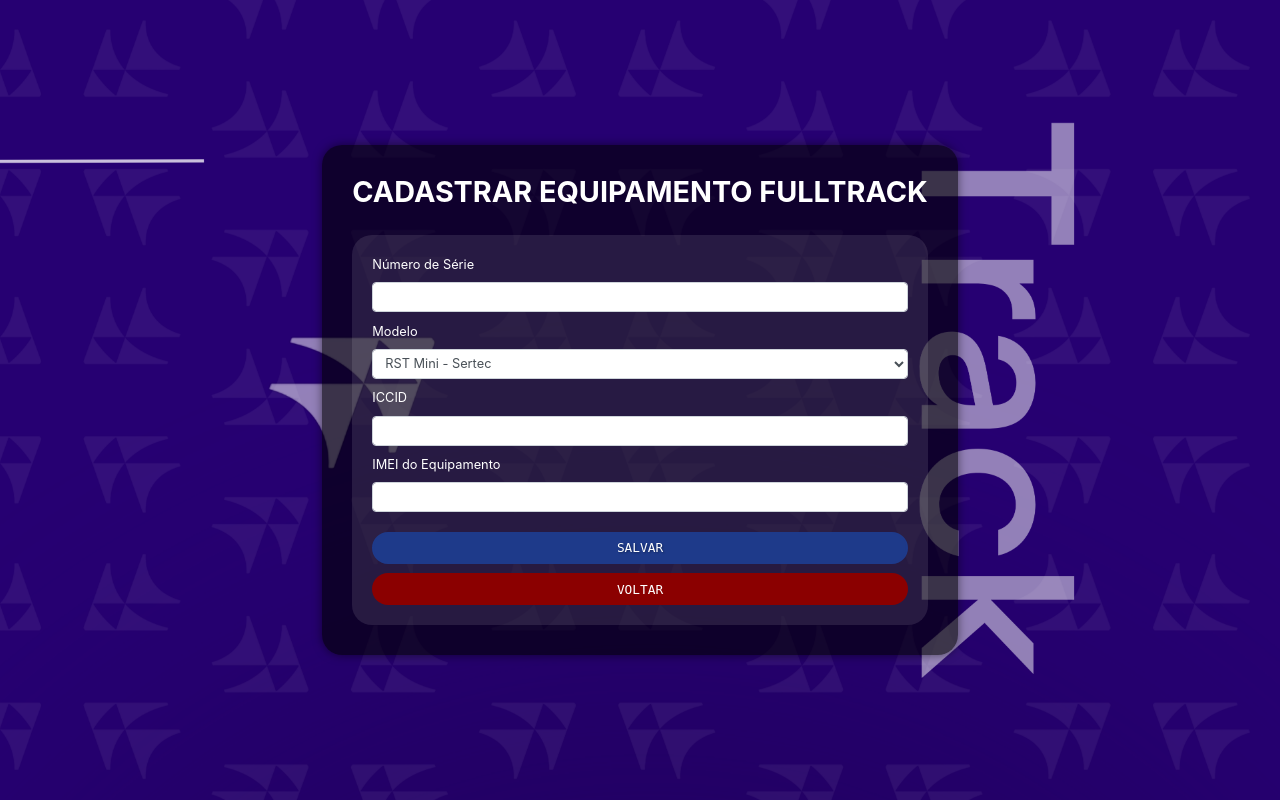
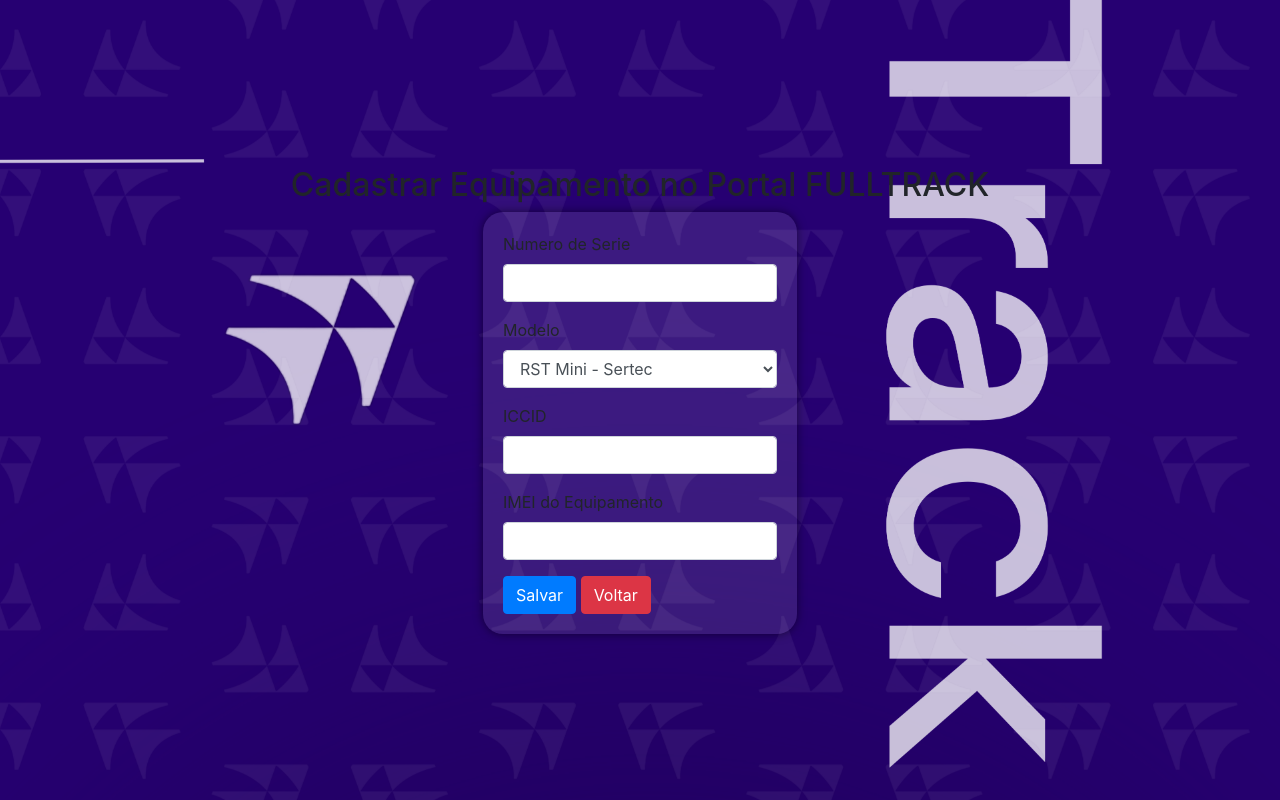
Before and after one commit to PaulinDaTrack/Estoque, a Flask app: page /cadastrar_fulltrack in a window 1280 px wide. Run offline with Flask 3, Linux system fonts and the light colour scheme; the visitor is signed in with stand-in values (Sample User, id 1); parts of the project's set-up code (start-up, migrations or seed data) failed here and were passed over; some libraries are stand-ins or nearby versions.

Commit message:
Correçao de rota

```diff
--- a/FrontEnd/templates/cadastrar_fulltrack.html
+++ b/FrontEnd/templates/cadastrar_fulltrack.html
@@ -5,158 +5,15 @@
     <meta name="viewport" content="width=device-width, initial-scale=1.0">
     <title>Cadastrar Equipamento no Portal FULLTRACK</title>
     <link rel="stylesheet" href="https://stackpath.bootstrapcdn.com/bootstrap/4.5.2/css/bootstrap.min.css">
-    <style>
-        /* 🔹 Define o estilo geral da página */
-        html, body {
-            height: 100%;
-            width: 100%;
-            margin: 0;
-            padding: 0;
-            overflow: hidden; /* Impede rolagem inesperada */
-            display: flex;
-            justify-content: center;
-            align-items: center;
-            background-image: url("{{ url_for('static', filename='fundoInicial4.png') }}");
-            background-size: cover;
-            background-position: center;
-            background-repeat: no-repeat;
-            background-attachment: fixed;
-            color: white;
-        }
-
-        /* 🔹 Criando um fundo translúcido para a área principal */
-        .content-box {
-            background: rgba(0, 0, 0, 0.6);
-            padding: 30px;
-            border-radius: 20px;
-            box-shadow: 0 0 10px rgba(0, 0, 0, 0.5);
-            text-align: center;
-            max-width: 90%;
-            display: flex;
-            flex-direction: column;
-            justify-content: center;
-            align-items: center;
-        }
-
-         /* 🔹 Configuração do container */
-         .container {
-            height: auto; /* Ajusta a altura automaticamente */
-            display: flex; /* Usa flexbox */
-            flex-direction: column; /* Organiza os elementos em coluna */
-            justify-content: center; /* Centraliza verticalmente */
-            align-items: center; /* Centraliza horizontalmente */
-            padding: 20px; /* Adiciona espaçamento interno */
-            width: 100%; /* Garante que ocupe toda a largura disponível */
-        }
-
-        /* 🔹 Estilizando o título */
-        h2 {
-            margin-bottom: 0.6rem;
-            font-weight: 700;
-            font-size: 1.8rem;
-        }
-
-        /* 🔹 Estilização dos botões */
-        .btn-red, .btn-danger-custom {
-            width: 100%;
-            height: 2rem;
-            font-size: 0.8rem;
-            text-transform: uppercase;
-            font-family: Andale Mono, monospace;
-            border-radius: 20px;
-            display: flex;
-            align-items: center;
-            justify-content: center;
-            transition: background 0.3s, transform 0.2s;
-            margin-top: 0.6rem;
-        }
-
-        .btn-red {
-            background: #1E3A8A;
-            border: 2px solid #1E3A8A;
-            color: white;
-            text-shadow: 1px 1px 2px rgba(0, 0, 0, 0.3);
-            width: 100%;
-        }
-
-        .btn-red:hover {
-            background: #162d5e;
-            transform: translateY(-3px);
-            color: white;
-        }
-
-        .btn-danger-custom {
-            background: #8B0000;
-            border: none;
-            color: white;
-        }
-
-        .btn-danger-custom:hover {
-            background: #A52A2A;
-            transform: translateY(-3px);
-            color: white;
-        }
-
-        /* 🔹 Estilização do formulário */
-        .form-frame {
-            background-color: rgba(255, 255, 255, 0.1);
-            padding: 20px;
-            border-radius: 20px;
-            margin-top: 1rem;
-            width: 100%;
-            max-width: 800px;
-            display: flex;
-            flex-direction: column;
-            align-items: center;
-        }
-
-        .form-group {
-            width: 100%;
-            text-align: left;
-            font-size: 0.8rem;
-            margin-bottom: 0.6rem;
-        }
-
-        input.form-control, select.form-control {
-            font-size: 0.8rem !important;
-            height: 30px !important;
-            padding: 4px 8px !important;
-        }
-
-        .floating-card {
-            position: fixed;
-            top: 20px;
-            right: 20px;
-            background: rgba(0, 0, 0, 0.7);
-            color: white;
-            padding: 15px;
-            border-radius: 10px;
-            box-shadow: 0 0 10px rgba(0, 0, 0, 0.5);
-            display: none; /* Inicialmente escondido */
-        }
-    </style>
-    <script>
-        function showFloatingCard(message, isSuccess) {
-            const card = document.getElementById('floating-card');
-            card.innerText = message;
-            card.style.backgroundColor = isSuccess ? 'rgba(0, 128, 0, 0.7)' : 'rgba(128, 0, 0, 0.7)';
-            card.style.display = 'block';
-            setTimeout(() => {
-                card.style.display = 'none';
-            }, 5000);
-        }
-    </script>
+    <link rel="stylesheet" href="{{ url_for('static', filename='cadastrar_fulltrack.css') }}">
 </head>
 <body>
     <div class="container">
-        <div class="content-box">
-            <h2>CADASTRAR EQUIPAMENTO FULLTRACK</h2>
-
-            <!-- 🔹 Formulário de Cadastro -->
+        <h2>Cadastrar Equipamento no Portal FULLTRACK</h2>
         <div class="form-frame">
-                <form method="POST" style="display: flex; flex-direction: column; align-items: center; width: 100%;">
+            <form method="POST">
                 <div class="form-group">
-                        <label for="ras_ras_id_aparelho">Número de Série</label>
+                    <label for="ras_ras_id_aparelho">Numero de Serie</label>
                     <input type="text" class="form-control" id="ras_ras_id_aparelho" name="ras_ras_id_aparelho" value="{{ ras_ras_id_aparelho }}" required>
                 </div>
                 <div class="form-group">
@@ -171,23 +28,12 @@
                 </div>
                 <div class="form-group">
                     <label for="ras_ras_imei">IMEI do Equipamento</label>
-                        <input type="text" class="form-control" id="ras_ras_imei" name="ras_ras_imei" value="{{ imei }}">
+                    <input type="text" class="form-control" id="ras_ras_imei" name="ras_ras_imei" value="{{ imei }}" required>
                 </div>
-
-                    <!-- 🔹 Botão "Salvar" -->
-                    <button type="submit" class="btn btn-red">Salvar</button>
-
-                    <!-- 🔹 Botão "Voltar" abaixo -->
-                    <a href="{{ url_for('cadastrar_equipamentos_portal') }}" class="btn btn-danger-custom">Voltar</a>
+                <button type="submit" class="btn btn-primary">Salvar</button>
+                <a href="{{ url_for('cadastrar_equipamentos_portal') }}" class="btn btn-danger">Voltar</a>
             </form>
         </div>
     </div>
-    </div>
-    <div id="floating-card" class="floating-card"></div>
-    {% if flash_message %}
-    <script>
-        showFloatingCard("{{ flash_message }}", "{{ is_success }}");
-    </script>
-    {% endif %}
 </body>
 </html>
--- a/app.py
+++ b/app.py
@@ -10,13 +10,16 @@
 
 load_dotenv()
 
-app = Flask(__name__)
+app = Flask(__name__, template_folder='FrontEnd/templates', static_folder='FrontEnd/static')
 app.secret_key = 'your_secret_key'
 app.config['PERMANENT_SESSION_LIFETIME'] = timedelta(minutes=30)
 
 def conectar_banco():
+    db_host = os.getenv('DB_HOST')
+    print(f"Tentando conectar a: {db_host}")  # Debug temporário
     return mysql.connector.connect(
-        host=os.getenv('DB_HOST'),
+        host=db_host,
+        #host=os.getenv('DB_HOST'),
         user=os.getenv('DB_USER'),
         password=os.getenv('DB_PASSWORD'),
         database=os.getenv('DB_NAME'),
```
Lines whose indentation alone changed are shown as unchanged.
